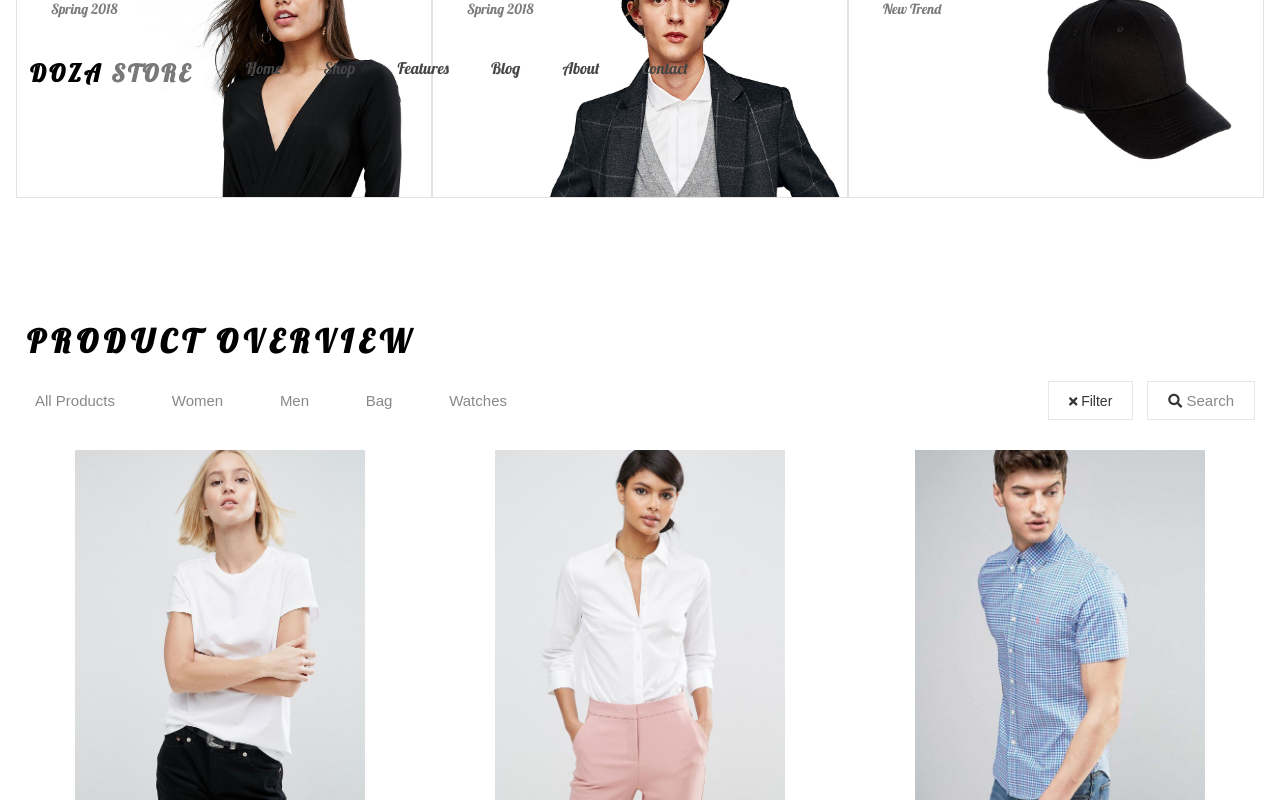
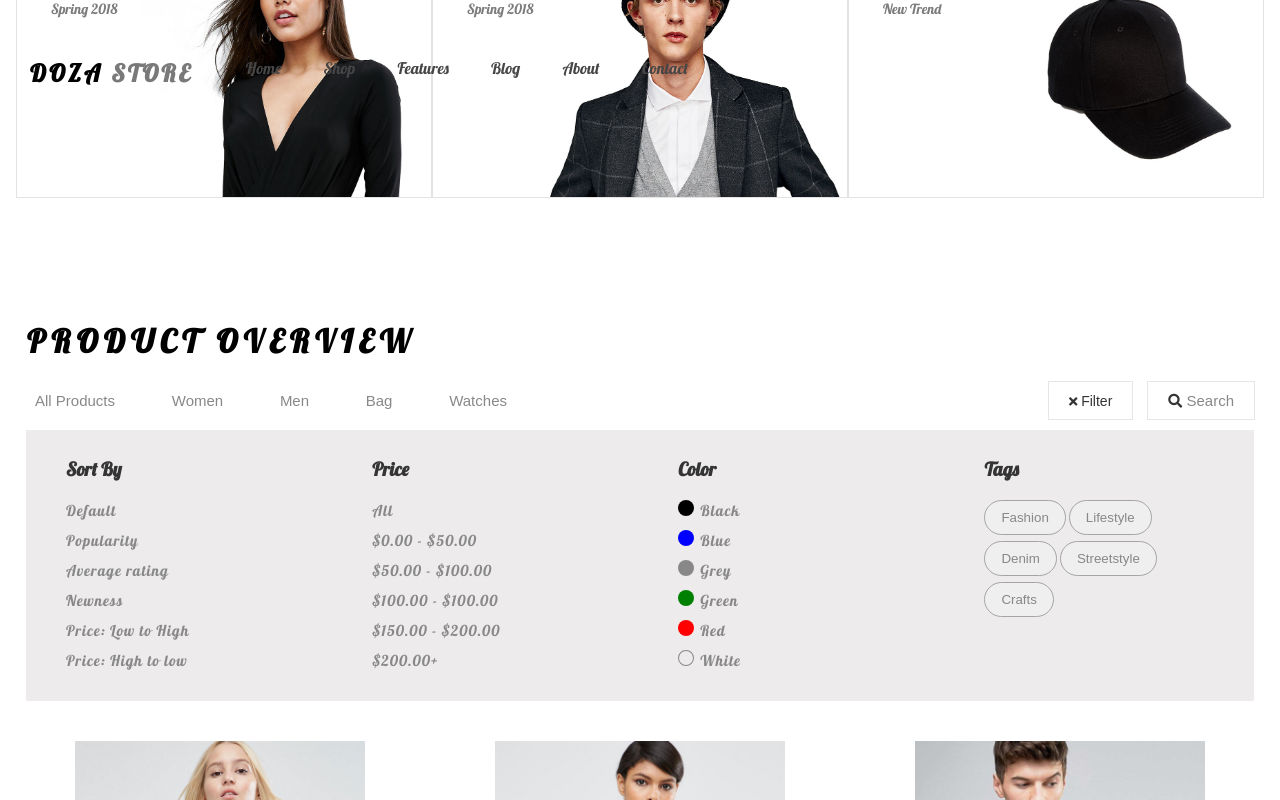
Before and after one commit to 5iveemmy/Doza-store, a React (Create React App) app: page / in a window 1280 px wide. Both pictures are taken after a click on the button "Filter". Shown: the part 795-1595 px from the top of the page. Built offline with nearby package versions, Linux system fonts and the light colour scheme; some icons are missing.

Commit message:
added the filter box

```diff
--- a/src/Boxes/Boxes.css
+++ b/src/Boxes/Boxes.css
@@ -79,6 +79,7 @@
 /* For midBox*/
 .product {
   padding: 23px 0px 140px 0px;
+  position: relative;
 }
 
 .product h1 {
@@ -91,6 +92,88 @@
   display: flex;
   justify-content: space-between;
   padding: 0px 25px;
+}
+
+/* block diplay */
+
+.first-box {
+  padding: 10px 26px;
+  /* transform: scaleY(0); */
+  visibility: visible;
+}
+.display {
+  /* display: block; */
+  padding: 10px 26px;
+  /* transform: scaleY(1); */
+  display: none;
+}
+
+.first-box-wrap {
+  display: flex;
+  justify-content: space-between;
+  flex-wrap: wrap;
+  background-color: #edebeb;
+  padding: 27px 40px 0px;
+}
+.sort,
+.money,
+.color {
+  flex: 0 1 25%;
+  padding: 0px 15px 25px 0px;
+}
+
+.tags {
+  flex: 0 1 20%;
+}
+
+.first-box-wrap h3 {
+  padding-bottom: 15px;
+  color: #343434;
+}
+
+.sort ul,
+.money ul,
+.color ul {
+  list-style-type: none;
+}
+
+.circle {
+  padding-right: 6px;
+}
+
+.blue {
+  color: blue;
+}
+.grey {
+  color: var(--text-color);
+}
+
+.green {
+  color: green;
+}
+
+.red {
+  color: red;
+}
+
+.white {
+  color: var(--text-color);
+}
+
+.tags-buttons button {
+  padding: 9px 16px;
+  border-radius: 20px;
+  color: var(--text-color);
+  border: 1px solid #a5a5a5;
+  margin: 4px 3px 2px 0px;
+}
+
+.first-box-wrap a {
+  color: var(--text-color);
+  text-decoration: none;
+  line-height: 30px;
+  font-size: 15px;
+  letter-spacing: 1px;
 }
 
 .btn {
--- a/src/Boxes/Boxes.js
+++ b/src/Boxes/Boxes.js
@@ -21,6 +21,8 @@ import product14 from "../images/product-14.jpg";
 import product15 from "../images/product-15.jpg";
 import product16 from "../images/product-16.jpg";
 import MidBox from "./MidBox";
+import { Link } from "react-router-dom";
+import { BsCircle, BsFillCircleFill } from "react-icons/bs";
 
 function Boxes() {
   const [click, setClick] = useState(false);
@@ -67,6 +69,109 @@ function Boxes() {
             </button>
           </div>
         </section>
+        {/* ={click ?
+        : "#first-box"} */}
+        <div className={click ? "first-box" : "display"}>
+          <div className="first-box-wrap">
+            <div className="sort">
+              <h3>Sort By</h3>
+              <ul>
+                <li>
+                  <Link className>Default</Link>
+                </li>
+                <li>
+                  <Link>Popularity</Link>
+                </li>
+                <li>
+                  <Link>Average rating</Link>
+                </li>
+                <li>
+                  <Link>Newness</Link>
+                </li>
+                <li>
+                  <Link>Price: Low to High</Link>
+                </li>
+                <li>
+                  <Link>Price: High to low</Link>
+                </li>
+              </ul>
+            </div>
+            <div className="money">
+              <h3>Price</h3>
+              <ul>
+                <li>
+                  <Link>All</Link>
+                </li>
+                <li>
+                  <Link>$0.00 - $50.00</Link>
+                </li>
+                <li>
+                  <Link>$50.00 - $100.00</Link>
+                </li>
+                <li>
+                  <Link>$100.00 - $100.00</Link>
+                </li>
+                <li>
+                  <Link>$150.00 - $200.00</Link>
+                </li>
+                <li>
+                  <Link>$200.00+ </Link>
+                </li>
+              </ul>
+            </div>
+            <div className="color">
+              <h3>Color</h3>
+              <ul>
+                <li>
+                  <span className="circle black">
+                    <BsFillCircleFill />
+                  </span>
+                  <Link>Black</Link>
+                </li>
+                <li>
+                  <span className="circle blue">
+                    <BsFillCircleFill />
+                  </span>
+                  <Link>Blue</Link>
+                </li>
+                <li>
+                  <span className="circle grey">
+                    <BsFillCircleFill />
+                  </span>
+                  <Link>Grey</Link>
+                </li>
+                <li>
+                  <span className="circle green">
+                    <BsFillCircleFill />
+                  </span>
+                  <Link>Green</Link>
+                </li>
+                <li>
+                  <span className="circle red">
+                    <BsFillCircleFill />
+                  </span>
+                  <Link>Red</Link>
+                </li>
+                <li>
+                  <span className="circle white">
+                    <BsCircle />
+                  </span>
+                  <Link>White</Link>
+                </li>
+              </ul>
+            </div>
+            <div className="tags">
+              <h3>Tags</h3>
+              <div className="tags-buttons">
+                <button className="fashion">Fashion</button>
+                <button className="lifestyle">Lifestyle</button>
+                <button className="denim">Denim</button>
+                <button className="street">Streetstyle</button>
+                <button className="craft">Crafts</button>
+              </div>
+            </div>
+          </div>
+        </div>
         <div className="pictures">
           <div className="pictures-wrap">
             <MidBox src={product01} type="Esprit Ruffle Shirt" price="$16.64" />
--- a/src/components/Footer.js
+++ b/src/components/Footer.js
@@ -74,6 +74,9 @@ function Footer() {
             </form>
           </div>
         </div>
+        {/* <div className="bottom">
+                  <Link></Link>
+              </div> */}
       </div>
     </footer>
   );
```
